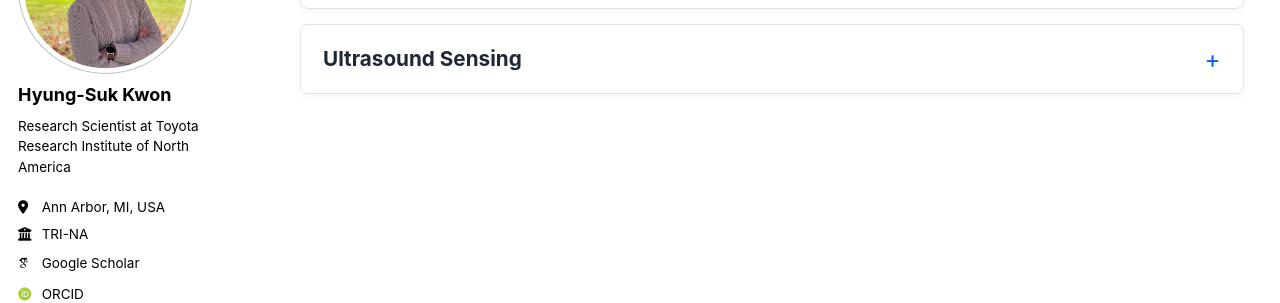
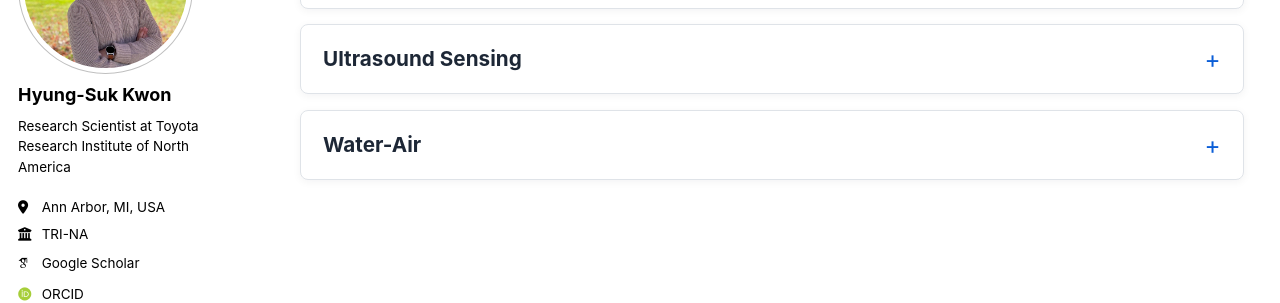
Before and after one commit to Kwon-HyungSuk/kwon-hyungsuk.github.io, a Jekyll site: the page built from _pages/research.html, in a window 1280 px wide. Shown: the part 199-502 px from the top of the page. Built offline with Jekyll 4.4.1, drawn with Linux system fonts in a browser that asks for light colours; some web fonts are replaced; a script bundle is joined from its source files by our own code; library files that are not in the unit come from our copies.

Commit message:
Update research.html

```diff
--- a/_pages/research.html
+++ b/_pages/research.html
@@ -118,6 +118,7 @@ author_profile: true
 
 <div class="research-page">
   <div class="research-grid">
+
     <details class="research-card">
       <summary class="research-title">Ultrasound Energy Transfer</summary>
       <div class="research-description">
@@ -143,5 +144,16 @@ author_profile: true
         </h3>
       </div>
     </details>
+
+    <details class="research-card">
+      <summary class="research-title">Water-Air</summary>
+      <div class="research-description">
+        <img class="research-image" src="{{ base_path }}/images/research/Water-Air Communication.jpg" alt="Water-Air communication research illustration showing acoustic energy transmission between water and air">
+        <h3 class="research-project-title">
+          <a href="{{ base_path }}/research_Water-Air">Water-Air Communication (2024/1 - 2025/12)</a>
+        </h3>
+      </div>
+    </details>
+
   </div>
 </div>
```
